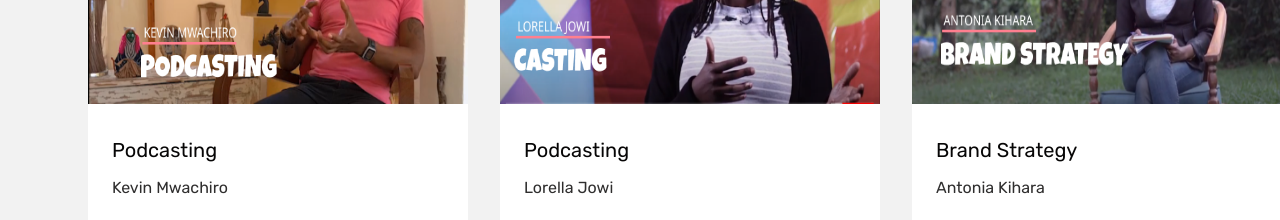
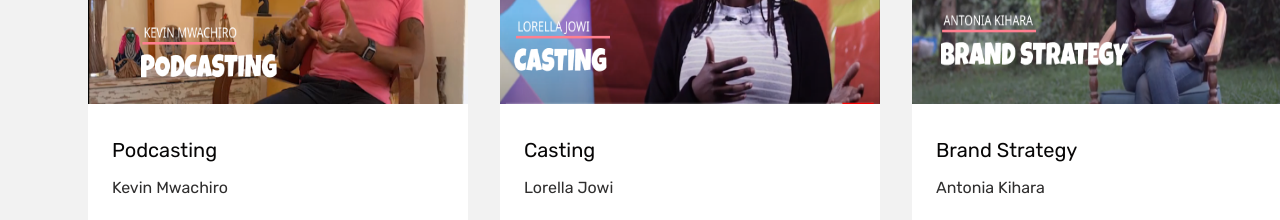
Before and after one commit to zidanegimiga/SomaSanaa, a Next.js app: page / in a window 1280 px wide. Shown: the part 3320-3540 px from the top of the page. Built offline with nearby package versions, Linux system fonts and the light colour scheme.

Commit message:
fix: video title fix for Lorella Jowi

```diff
--- a/data.js
+++ b/data.js
@@ -98,7 +98,7 @@ export const masterClassesData = [
     },
     {
         id: "1zkyvOjoPmg",
-        title: "Podcasting",
+        title: "Casting",
         instructor: "Lorella Jowi",
         description: "Casting is one of the most fundamental parts of film production. A film that has mis-cast roles would often be doomed from before filming even begins. During casting, the casting director looks to fill the roles for characters in the script with actors based on how they fit the description of the character being cast; the look, personality, believability, likeability and the actors talent. Teaching the casting Master Class is Lorella Jowi, an East Africa based filmmaker, producer, casting director and voiceover artist. Based in Nairobi, work has taken her to Ethiopia, Rwanda, Uganda, Malawi, South Africa, France and Germany. ‘The Sea Turtles of Lamu’ (2015) ,a documentary produced by LoJ, was awarded at the Wildlife Conservation Film Festival.",
         youtubeEmbedID: "1zkyvOjoPmg",
```
